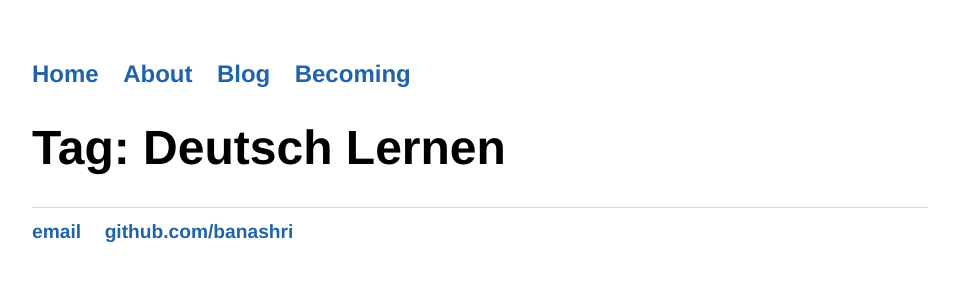
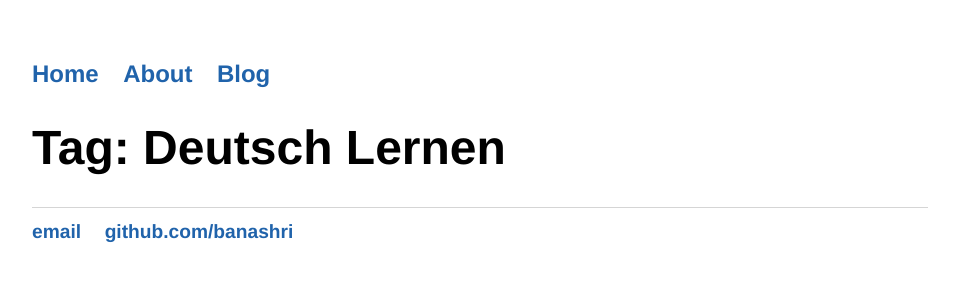
Before and after one commit to Banashri/banashri.github.io, a Jekyll site: the page built from tag/Deutsch Lernen.md, in a window 1280 px wide. Shown: the top 300 px of the page, without its empty margins (160-1119 px from the left). Built offline with Jekyll 4.4.1, drawn with Linux system fonts in a browser that asks for light colours.

Commit message:
Under construction

```diff
--- a/_layouts/default.html
+++ b/_layouts/default.html
@@ -11,7 +11,7 @@
 	        		<li><a href="/">Home</a></li>
 		        	<li><a href="/about">About</a></li>
 	        		<li><a href="/blog">Blog</a></li>
-	        		<li><a href="/books">Becoming</a></li>
+	        		<!--<li><a href="/books">Becoming</a></li>-->
 	    		</ul>
 			</nav>
 			<div class="container">
```
